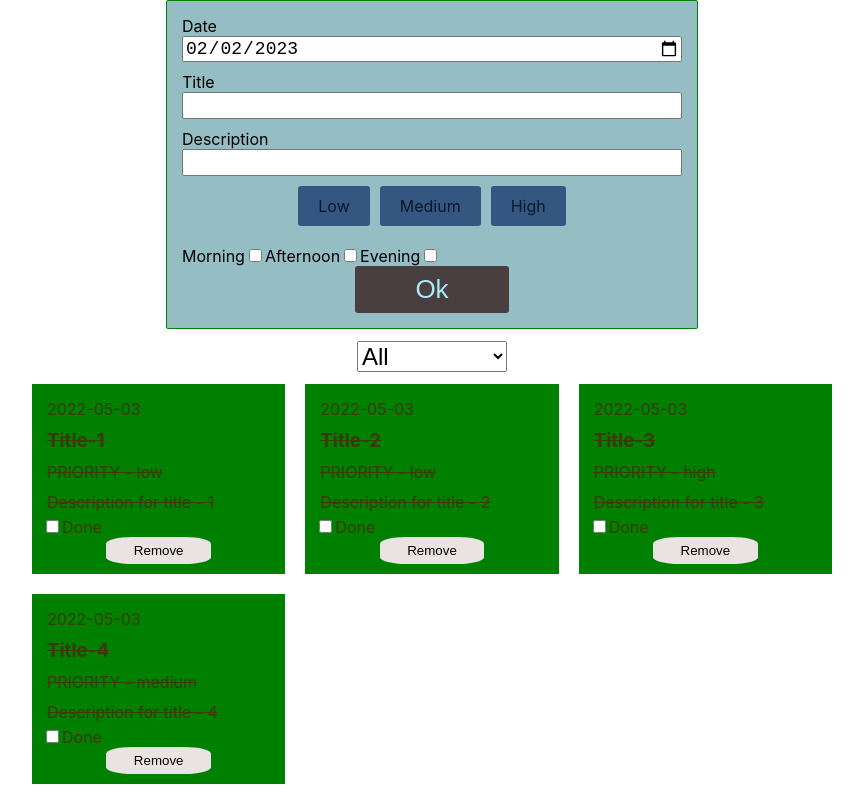
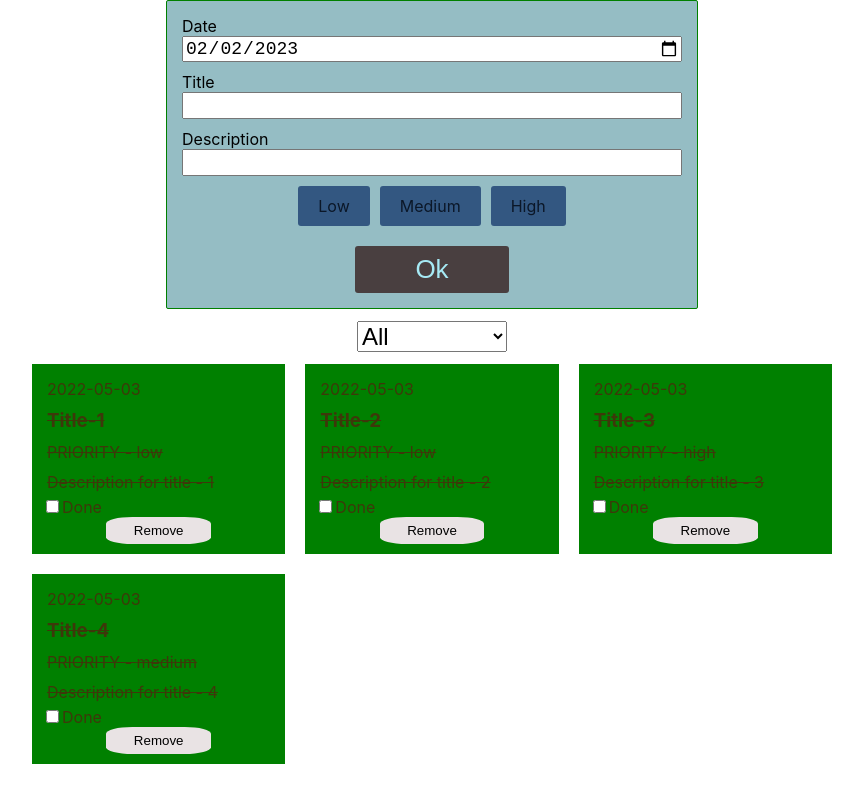
Before and after one commit to z9877969/bc_50, a React (Create React App) app: page / in a window 1280 px wide. Shown: the whole page, without its empty margins (208-1071 px from the left). Built offline with nearby package versions, Linux system fonts and the light colour scheme.

Commit message:
adds formik with validation

```diff
--- a/package.json
+++ b/package.json
@@ -7,12 +7,14 @@
     "@testing-library/react": "^13.4.0",
     "@testing-library/user-event": "^13.5.0",
     "clsx": "^1.2.1",
+    "formik": "^2.2.9",
     "react": "^18.2.0",
     "react-dom": "^18.2.0",
     "react-scripts": "5.0.1",
     "sass": "^1.62.0",
     "styled-components": "^5.3.10",
-    "web-vitals": "^2.1.4"
+    "web-vitals": "^2.1.4",
+    "yup": "^1.1.1"
   },
   "scripts": {
     "start": "react-scripts start",
--- a/src/components/PrioritySelect/PrioritySelect.jsx
+++ b/src/components/PrioritySelect/PrioritySelect.jsx
@@ -26,8 +26,3 @@ const PrioritySelect = ({ changePriority, priority }) => {
 };
 
 export default PrioritySelect;
-
-// setState({ propA: "qwe" });
-// setState((prevState) => {
-//   return { num: prevState.num + 1 };
-// });
--- a/src/components/TodoForm/TodoForm.jsx
+++ b/src/components/TodoForm/TodoForm.jsx
@@ -1,3 +1,6 @@
+import { Field, Form, Formik } from "formik";
+import { InferType, date, number, object, string } from "yup";
+
 import { Component } from "react";
 import s from "./TodoForm.module.scss";
 import { v4 as uuidv4 } from "uuid";
@@ -8,93 +11,72 @@ const priorityOptions = {
   HIGH: "high",
 };
 
-class ToDoForm extends Component {
-  state = {
-    date: "2023-02-02",
-    title: "",
-    descr: "",
-    priority: "",
-    dayPeriods: [],
-  };
+const validationSchema = object({
+  date: string().required("Date is require"),
+  title: string()
+    .required("Title is require")
+    .min(5, "Must be 5 and more charecters")
+    .max(15, "Must be 15 and less charecters"),
+  descr: string()
+    .min(15, "Must be 15 and more charecters")
+    .max(50, "Must be 50 and less charecters"),
+  priority: string().required("Priority is require"),
+});
 
-  handleChange = (e) => {
-    const { name, value, type, checked } = e.target;
-
-    if (type === "checkbox") {
-      this.setState((prevState) => ({
-        [name]: checked
-          ? [...prevState[name], value]
-          : prevState[name].filter((el) => el !== value),
-      }));
-      return;
-    }
-
-    this.setState({ [name]: value });
-  };
-
-  handleSubmit = (e) => {
-    e.preventDefault();
-    this.props.addTodo({ ...this.state, id: uuidv4(), isDone: false });
-  };
-
-  render() {
+const TodoForm = ({ addTodo }) => {
   return (
-      <form className={s.form} onSubmit={this.handleSubmit}>
+    <Formik
+      initialValues={{ date: "2023-02-02", title: "", descr: "", priority: "" }}
+      validationSchema={validationSchema}
+      onSubmit={(values) => {
+        addTodo({ ...values, id: uuidv4(), isDone: false });
+      }}
+    >
+      {({ errors, touched, ...props }) => (
+        <Form className={s.form}>
+          {console.log("props :>> ", props)}
           <label className={s.label}>
             <span> Date </span>
-          <input
-            className={s.input}
-            name="date"
-            value={this.state.date}
-            type="date"
-            onChange={this.handleChange}
-          />
+            {/* <input
+          // className={s.input} +
+          // name="date" +
+          // value={this.state.date} A!
+          // type="date" +
+          // onChange={this.handleChange} A!
+          /> */}
+            <Field className={s.input} name="date" type="date" />
+            {touched.date && errors.date && <p>{errors.date}</p>}
           </label>
           <label className={s.label}>
             <span> Title </span>
-          <input
-            className={s.input}
-            type="text"
-            name="title"
-            value={this.state.title}
-            onChange={this.handleChange}
-          />
+            <Field className={s.input} name="title" type="text" />
+            {touched.title && errors.title && <p>{errors.title}</p>}
           </label>
           <label className={s.label}>
             <span> Description </span>
-          <input
-            className={s.input}
-            type="text"
-            name="descr"
-            value={this.state.descr}
-            onChange={this.handleChange}
-          />
+            <Field className={s.input} name="descr" type="text" />
+            {touched.descr && errors.descr && <p>{errors.descr}</p>}
           </label>
-
           <div className={s.labelWrapper}>
             <div className={s.radioWrapper}>
-            <input
+              <Field
+                className={s.input}
                 id="formRadioLow"
-              className={s.input}
-              type="radio"
                 name="priority"
                 value={priorityOptions.LOW}
-              checked={this.state.priority === priorityOptions.LOW}
-              onChange={this.handleChange}
+                type="radio"
               />
               <label className={`${s.label} ${s.radio}`} htmlFor="formRadioLow">
                 Low
               </label>
             </div>
             <div className={s.radioWrapper}>
-            <input
+              <Field
+                className={s.input}
                 id="formRadioMedium"
-              className={s.input}
-              type="radio"
                 name="priority"
                 value={priorityOptions.MEDIUM}
-              checked={this.state.priority === priorityOptions.MEDIUM}
-              onChange={this.handleChange}
+                type="radio"
               />
               <label
                 className={`${s.label} ${s.radio}`}
@@ -104,70 +86,29 @@ class ToDoForm extends Component {
               </label>
             </div>
             <div className={s.radioWrapper}>
-            <input
+              <Field
+                className={s.input}
                 id="formRadioHigh"
-              className={s.input}
-              type="radio"
                 name="priority"
                 value={priorityOptions.HIGH}
-              checked={this.state.priority === priorityOptions.HIGH}
-              onChange={this.handleChange}
+                type="radio"
               />
-            <label className={`${s.label} ${s.radio}`} htmlFor="formRadioHigh">
+              <label
+                className={`${s.label} ${s.radio}`}
+                htmlFor="formRadioHigh"
+              >
                 High
               </label>
             </div>
           </div>
-        <div>
-          <label>
-            Morning
-            <input
-              type="checkbox"
-              name="dayPeriods"
-              value="morning"
-              checked={this.state.dayPeriods.includes("morning")}
-              onChange={this.handleChange}
-            />
-          </label>
-          <label>
-            Afternoon
-            <input
-              type="checkbox"
-              name="dayPeriods"
-              value="afternoon"
-              checked={this.state.dayPeriods.includes("afternoon")}
-              onChange={this.handleChange}
-            />
-          </label>
-          <label>
-            Evening
-            <input
-              type="checkbox"
-              name="dayPeriods"
-              value="evening"
-              checked={this.state.dayPeriods.includes("evening")}
-              onChange={this.handleChange}
-            />
-          </label>
-        </div>
+          {touched.priority && errors.priority && <p>{errors.priority}</p>}
           <button className={s.submit} type="submit">
             Ok
           </button>
-      </form>
+        </Form>
+      )}
+    </Formik>
   );
-  }
-}
+};
 
-export default ToDoForm;
-
-// const obj = {
-//   a: "qwe"
-// }
-
-// obj.a
-// obj["a"]
-
-// const key = "a";
-// const value = "qwe"
-// obj[key]
-// {[key]: value }
+export default TodoForm;
--- a/src/index.js
+++ b/src/index.js
@@ -7,6 +7,8 @@ import ReactDOM from "react-dom/client";
 
 const root = ReactDOM.createRoot(document.getElementById("root"));
 
+console.dir(document);
+
 root.render(
   <React.StrictMode>
     <App />
```
Also changed, not shown: 1 other file (tests, documents, lock files or other folders). Lines whose indentation alone changed are shown as unchanged.
